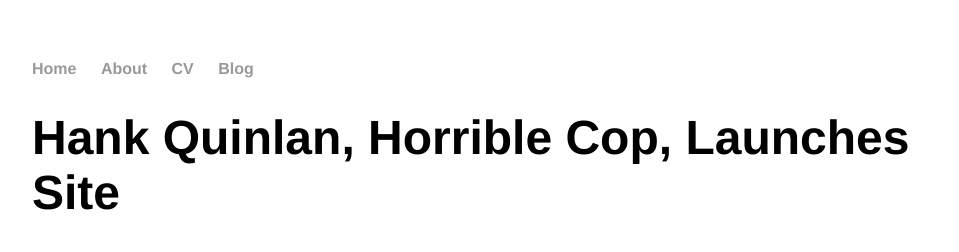
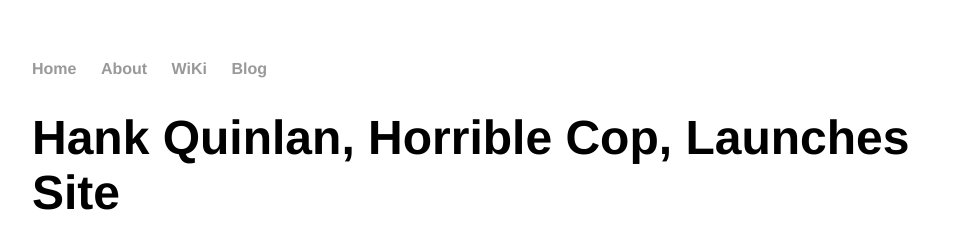
Before and after one commit to alan512627/alan512627.github.io, a Jekyll site: the page built from _posts/2014-04-30-hank-quinlan-site-launched.md, in a window 1280 px wide. Shown: the top 252 px of the page, without its empty margins (160-1119 px from the left). Built offline with Jekyll 4.4.1, drawn with Linux system fonts in a browser that asks for light colours.

Commit message:
Update default.html

```diff
--- a/_layouts/default.html
+++ b/_layouts/default.html
@@ -10,7 +10,7 @@
 	    		<ul>
 	        		<li><a href="/">Home</a></li>
 		        	<li><a href="/about">About</a></li>
-	        		<li><a href="/cv">CV</a></li>
+	        		<li><a href="/cv">WiKi</a></li>
 	        		<li><a href="/blog">Blog</a></li>
 	    		</ul>
 			</nav>
```
